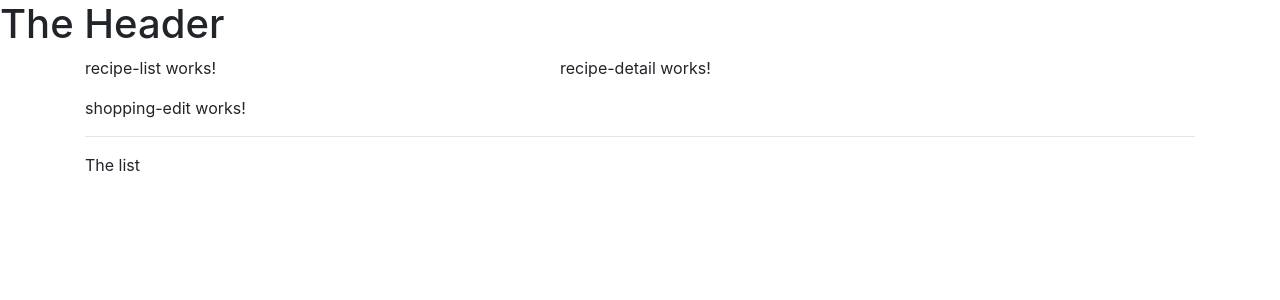
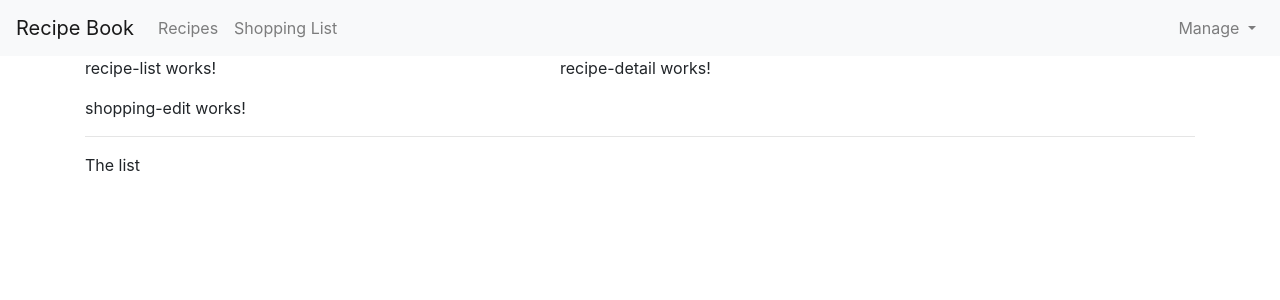
Before and after one commit to rochaskingdom/angular-complete-guide, an Angular app: page / in a window 1280 px wide. Shown: the top 300 px of the page. Built offline with nearby package versions, Linux system fonts and the light colour scheme.

Commit message:
Adding a Navigation Bar

```diff
--- a/src/app/header/header.component.html
+++ b/src/app/header/header.component.html
@@ -1 +1,21 @@
-<h1>The Header</h1>
+<nav class="navbar navbar-expand-lg navbar-light bg-light">
+  <a class="navbar-brand" href="#">Recipe Book</a>
+  <div class="collapse navbar-collapse" id="navbarNavDropdown">
+    <ul class="navbar-nav">
+      <li class="nav-item"><a class="nav-link" href="#">Recipes</a></li>
+      <li class="nav-item"><a class="nav-link" href="#">Shopping List</a></li>
+    </ul>
+  </div>
+
+  <ul class="navbar-nav float-right">
+    <li class="nav-item dropdown">
+      <a class="nav-link dropdown-toggle" href="#" id="navbarDropdownMenuLink" role="button" data-toggle="dropdown">
+        Manage
+      </a>
+      <ul class="dropdown-menu">
+        <li><a class="dropdown-menu" href="#">Save Data</a></li>
+        <li><a class="dropdown-menu" href="#"></a>Fetch Data</li>
+      </ul>
+    </li>
+  </ul>
+</nav>
```
